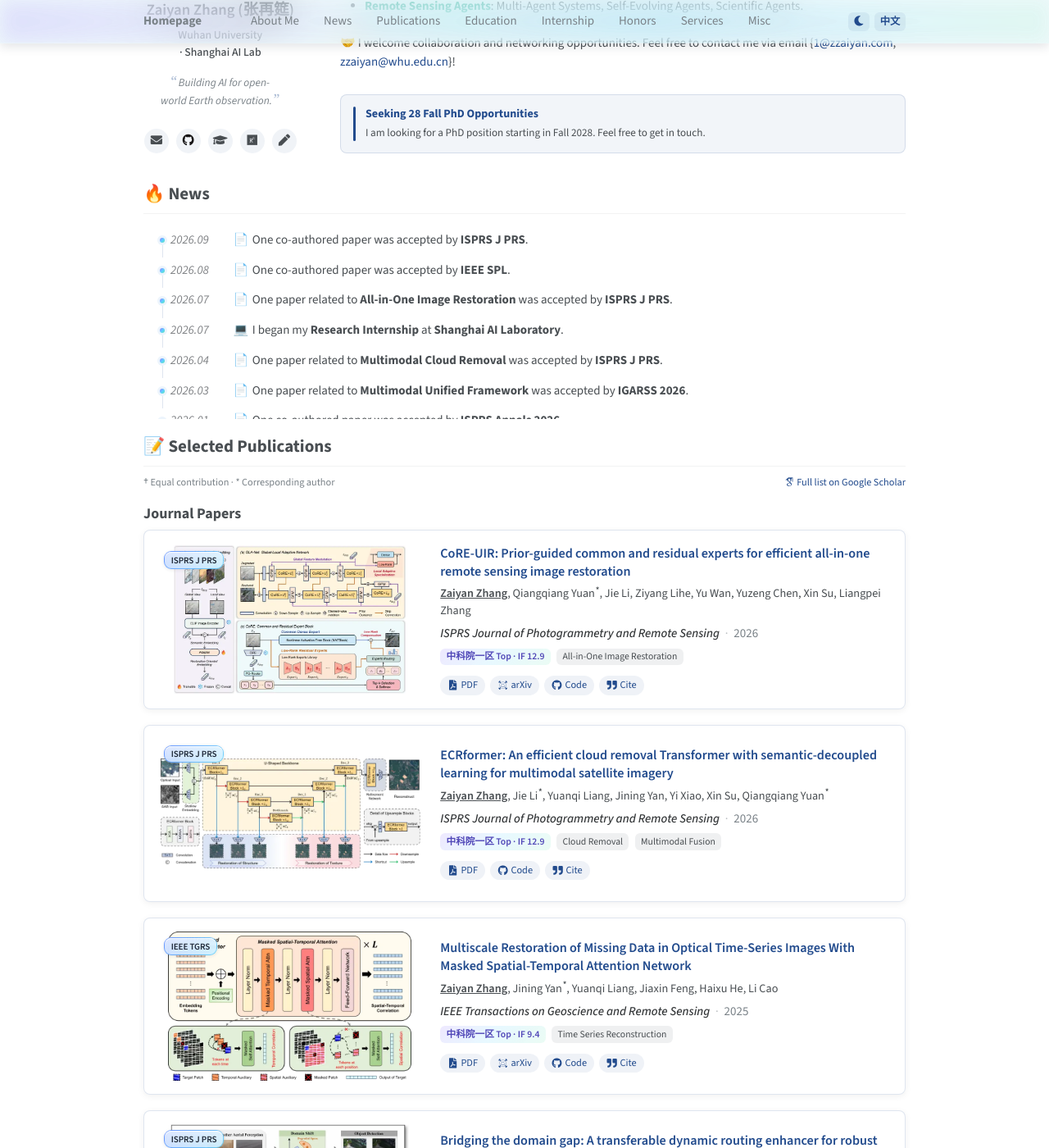
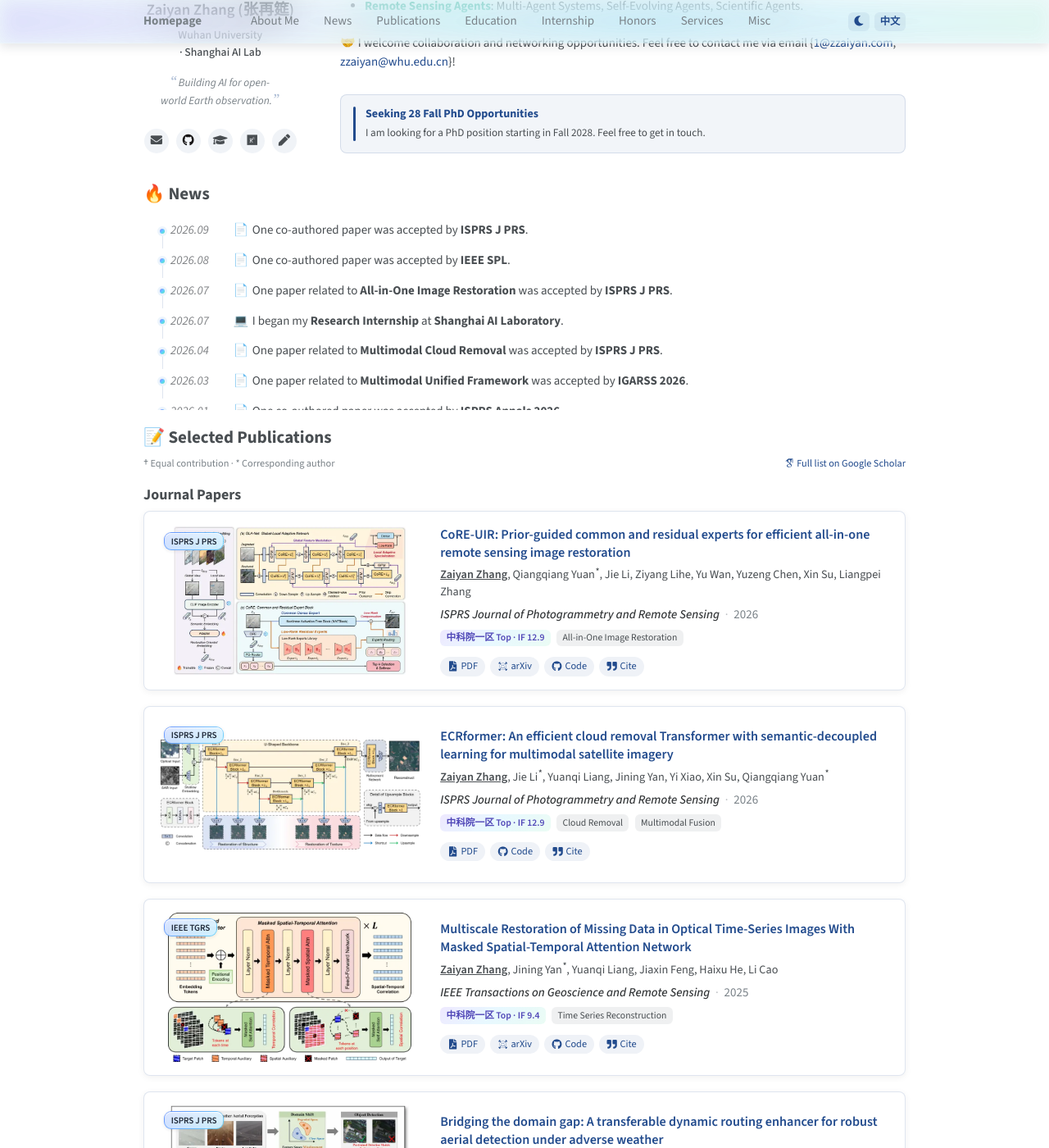
Before and after one commit to zzaiyan/zzaiyan.github.io, a Jekyll site: the page built from _pages/about.md, in a window 1280 px wide and 1400 px high, scrolled down 374 px. Shown: the whole window at 82% size. Built offline with Jekyll 4.4.1, drawn with Linux system fonts in a browser that asks for light colours; some web fonts are replaced; a script that is not in the unit is left out.

Commit message:
移除章节标题的下划线分隔
旧主题为 h1 附加的灰色 border-bottom 属博客时代分隔线风格，
区块间留白已足够承担节奏分隔；随线移除其专属 padding。

```diff
--- a/_sass/_page.scss
+++ b/_sass/_page.scss
@@ -62,8 +62,6 @@
   }
   h1 {
     margin-top: 1em;
-    padding-bottom: 0.5em;
-    border-bottom: 1px solid $border-color;
   }
 
   p, li, dl {
```
